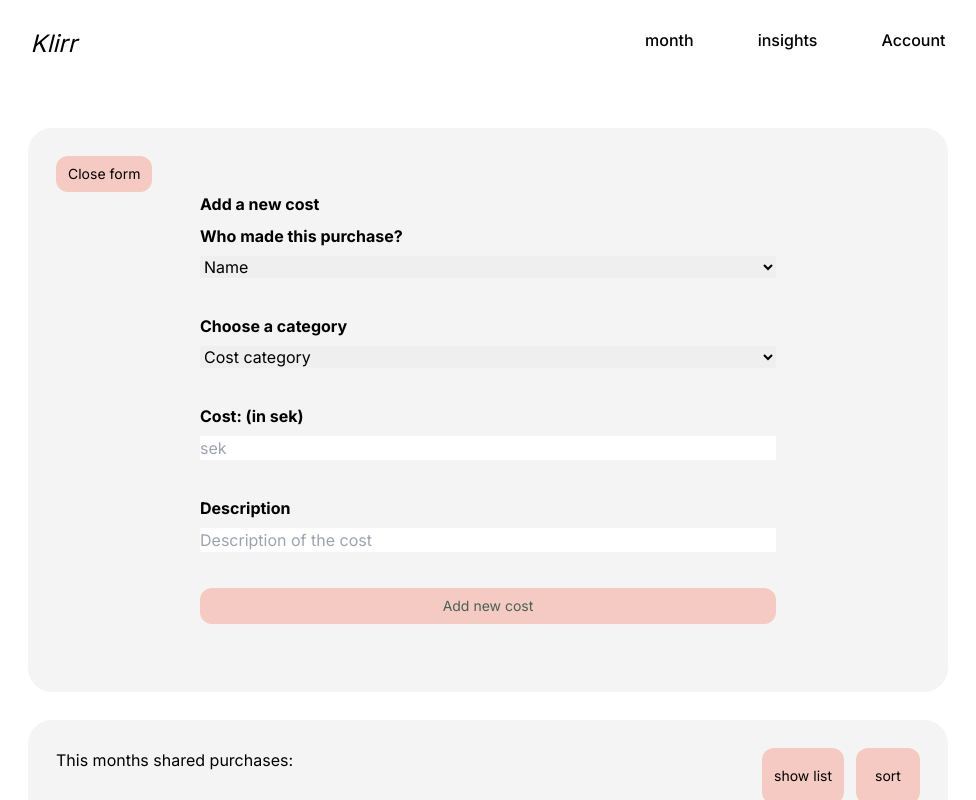
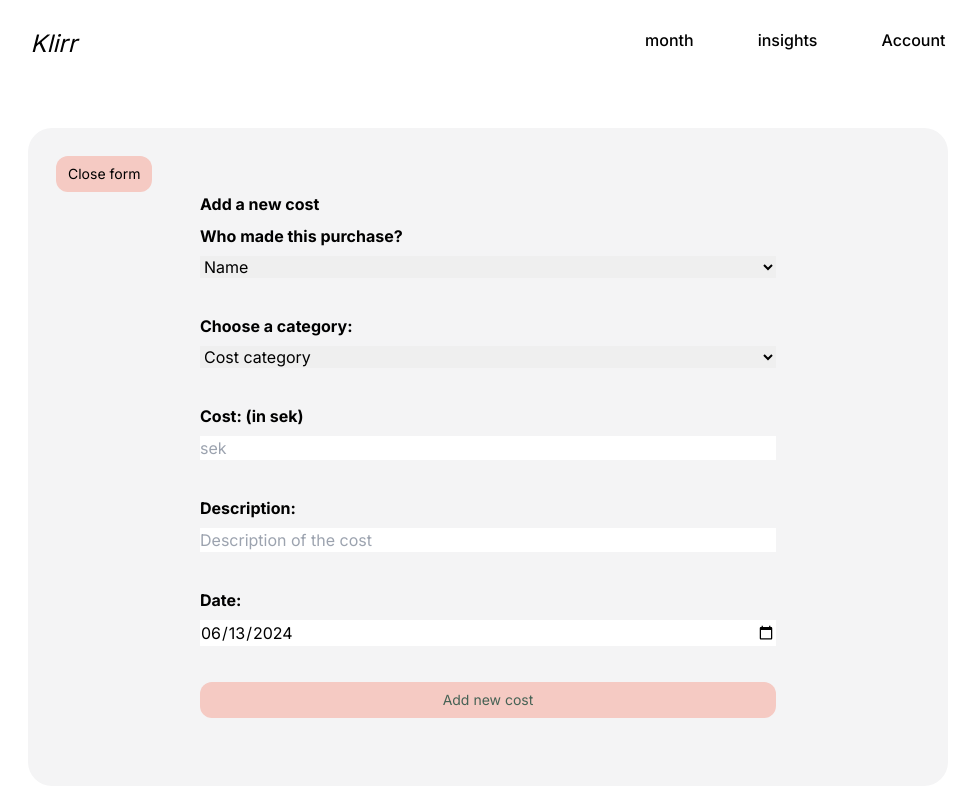
Before and after one commit to marianordqvist/Shared-economy-project, a Next.js app: page /monthly in a window 1280 px wide. Both pictures are taken after a click on the button "New cost". Shown: the top 800 px of the page, without its empty margins (152-1128 px from the left). Built offline with nearby package versions, Linux system fonts and the light colour scheme.

Commit message:
add: date input

```diff
--- a/src/app/Context/costContext.tsx
+++ b/src/app/Context/costContext.tsx
@@ -10,6 +10,7 @@ export interface CostInterface {
   CostDescription: string;
   CostCategory: string;
   PersonCategory: string;
+  Date: number;
 }
 
 export interface CostContextInterface {
--- a/src/app/_components/AddCostForm.tsx
+++ b/src/app/_components/AddCostForm.tsx
@@ -34,6 +34,7 @@ const AddCostForm: React.FC = () => {
       CostDescription: data.CostDescription,
       CostCategory: data.CostCategory,
       PersonCategory: data.PersonCategory,
+      Date: data.Date,
     };
     addCost(newCost);
     reset();
@@ -52,6 +53,9 @@ const AddCostForm: React.FC = () => {
     setCostFormVisibility(false);
     setOpenButtonVisibility(true);
   }
+
+  // Get today's date in the format YYYY-MM-DD
+  const today = new Date().toISOString().split("T")[0];
 
   const Form = () => {
     return (
@@ -79,7 +83,7 @@ const AddCostForm: React.FC = () => {
           <p style={{ color: "red" }}>Person is required</p>
         ) : null}
 
-        <label className="font-bold">Choose a category</label>
+        <label className="font-bold">Choose a category:</label>
 
         <select
           className="mb-7"
@@ -114,7 +118,7 @@ const AddCostForm: React.FC = () => {
           <p style={{ color: "red" }}>Cost is required (min 1) </p>
         ) : null}
 
-        <label className="font-bold">Description</label>
+        <label className="font-bold">Description:</label>
 
         <input
           {...register("CostDescription", { max: 50 })}
@@ -122,9 +126,19 @@ const AddCostForm: React.FC = () => {
           className="mb-7"
         />
 
+        <label className="font-bold">Date:</label>
+        <input
+          type="Date"
+          {...register("Date", {
+            valueAsDate: true,
+          })}
+          defaultValue={today}
+          className="mb-7"
+        />
+
         <PrimaryButton
           buttonText="Add new cost"
-          className="text-darkGreen hover:bg-darkGreen bg-green/100 hover:text-green/100"
+          className="bg-green/100 text-darkGreen hover:bg-darkGreen hover:text-green/100"
         />
       </form>
     );
```
